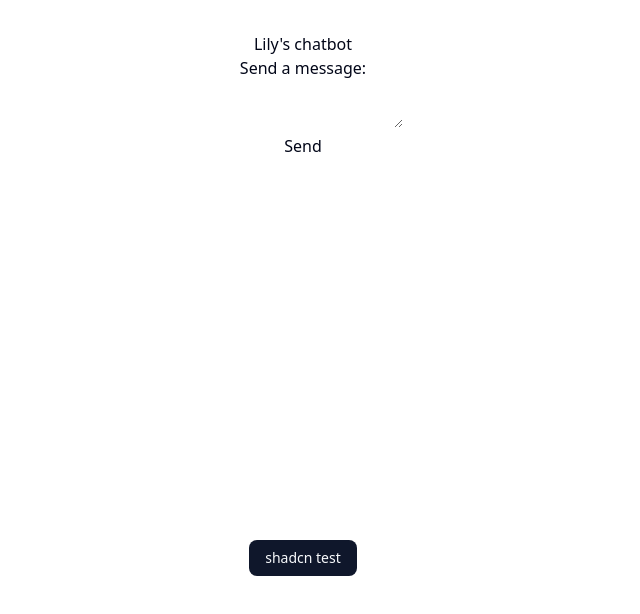
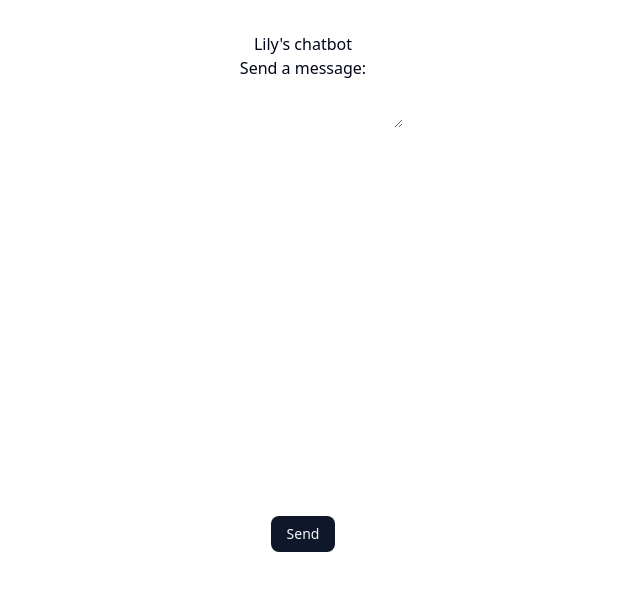
Before and after one commit to lowyelling/chatbot, a React (Vite) app: page / in a window 1280 px wide. Shown: the top 614 px of the page, without its empty margins (337-977 px from the left). Built offline with nearby package versions, Linux system fonts and the light colour scheme.

Commit message:
change button to shadcn

```diff
--- a/src/client/App.tsx
+++ b/src/client/App.tsx
@@ -44,7 +44,9 @@ function App() {
         onChange={(event: React.ChangeEvent<HTMLTextAreaElement>)=>setText(event.target.value)}
       />
       <br></br>
-      <button onClick={()=>handleSend()}>Send</button>
+        <div className="flex min-h-svh flex-col items-center justify-center">
+      <Button onClick={()=>handleSend()}>Send</Button>
+      </div>
       <div>
         {
           conversation.map(msg =>
@@ -52,9 +54,8 @@ function App() {
           )
         }
       </div>
-       <div className="flex min-h-svh flex-col items-center justify-center">
-      <Button>shadcn test</Button>
-    </div>
+
+
     </>
   )
 }
--- a/src/server/main.ts
+++ b/src/server/main.ts
@@ -80,7 +80,7 @@ app.get("/hello", (req, res) => {
 // app.get("/hello", (req, res) => {
 //   async function main(){
 //       const body = {
-//          "model": "claude-haiku-4-5-20251001",
+//           "model": "claude-haiku-4-5-20251001",
 //           "max_tokens": 1000,
 //           "messages": [
 //               {
```
